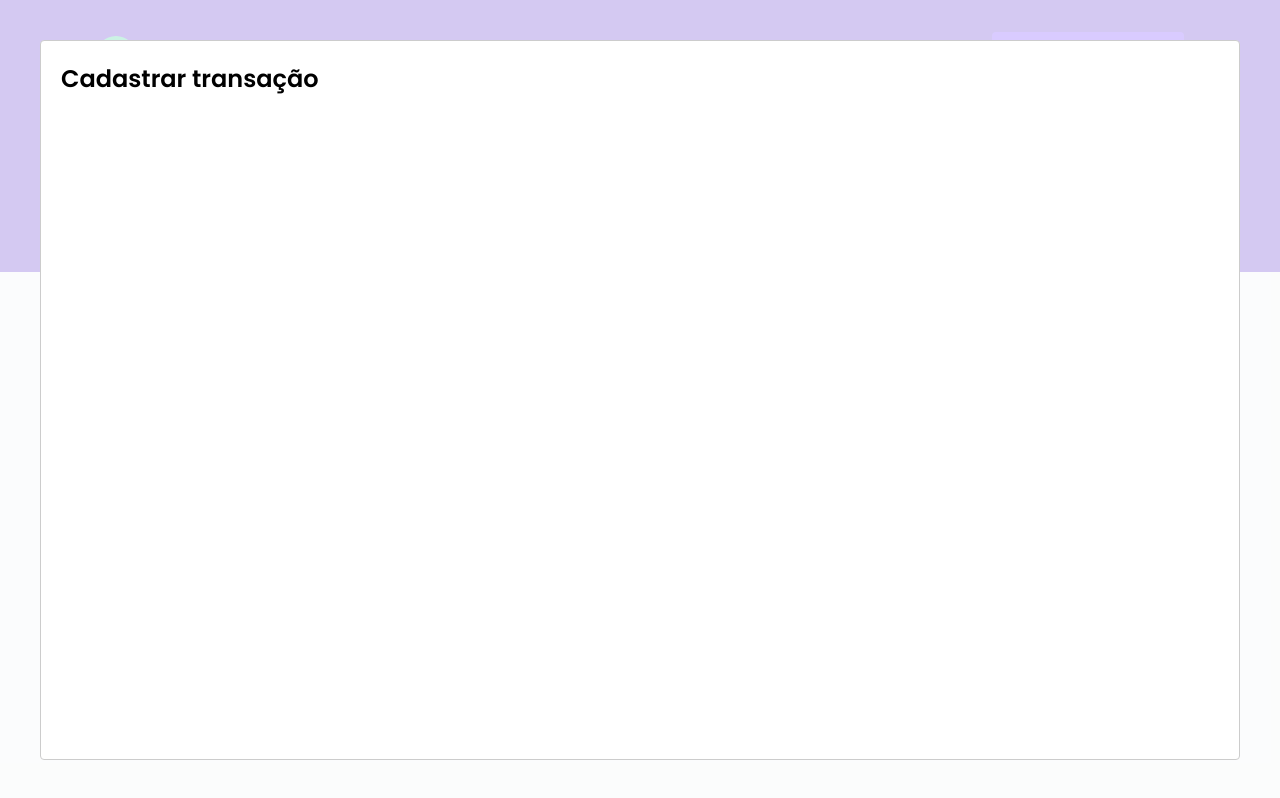
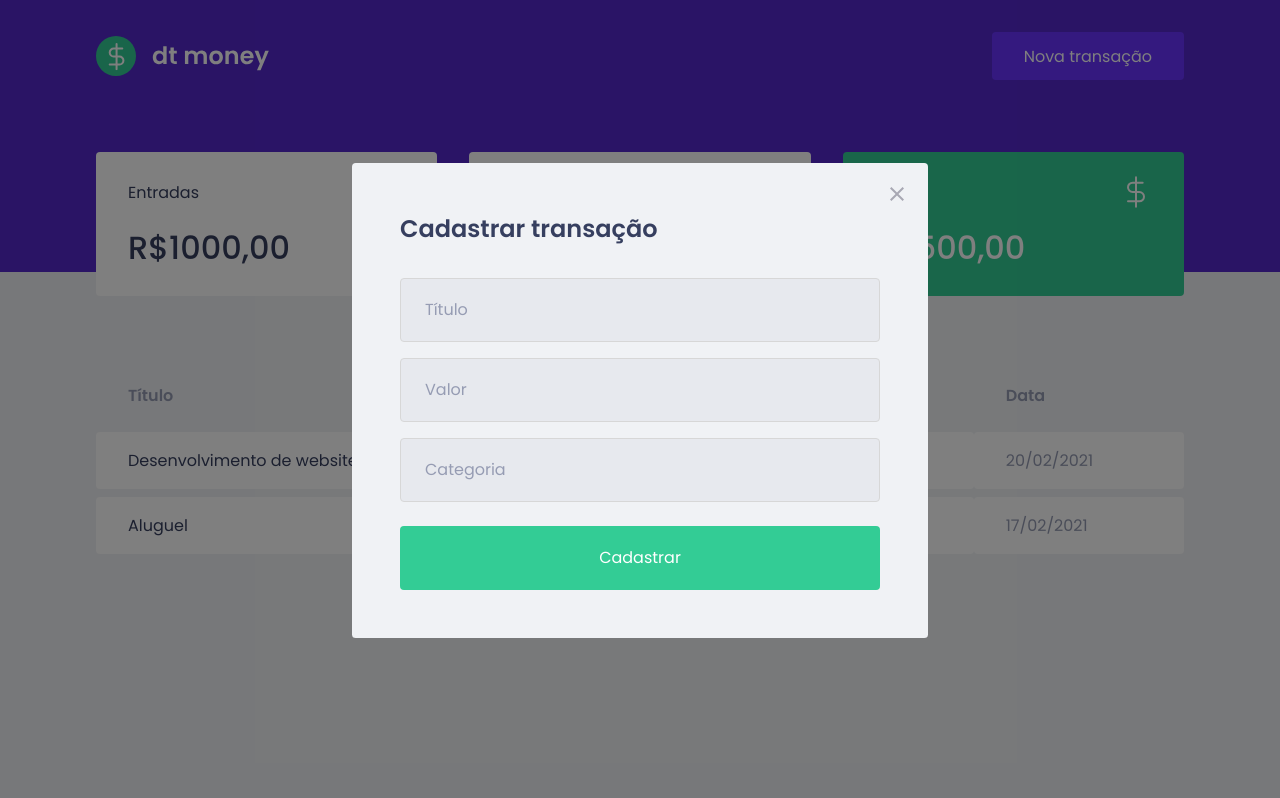
Before and after one commit to mavericardo/dtmoneyweb, a React (Create React App) app: page / in a window 1280 px wide. Both pictures are taken after a click on the button "Nova transação". Built offline with nearby package versions, Linux system fonts and the light colour scheme; no server answers; what miragejs would draw is missing.

Commit message:
feat: style new transaction modal

```diff
--- a/src/App.tsx
+++ b/src/App.tsx
@@ -3,6 +3,7 @@
 import { GlobalStyle } from "./styles/global";
 import { useState } from 'react';
 import Modal from 'react-modal';
+import { NewTransactionModal } from "./components/NewTransactionModal";
 
 Modal.setAppElement('#root');
 
@@ -23,12 +24,10 @@
 
       <Dashboard />
 
-      <Modal
+      <NewTransactionModal
         isOpen={isNewTransactionModalOpen}
         onRequestClose={handleCloseNewTransactionModal}
-      >
-        <h2>Cadastrar transação</h2>
-      </Modal>
+      ></NewTransactionModal>
 
       <GlobalStyle />
     </>
--- /dev/null
+++ b/src/components/NewTransactionModal/index.tsx
@@ -0,0 +1,48 @@
+import Modal from 'react-modal';
+import closeImg from '../../assets/close.svg';
+import { Container } from '../NewTransactionModal/style';
+
+interface NewTransactionModalProps {
+    isOpen: boolean;
+    onRequestClose: () => void;
+}
+
+export function NewTransactionModal({ isOpen, onRequestClose }: NewTransactionModalProps) {
+    return (
+        <Modal
+            isOpen={isOpen}
+            onRequestClose={onRequestClose}
+            overlayClassName="react-modal-overlay"
+            className="react-modal-content"
+        >
+            <button
+                type="submit"
+                onClick={onRequestClose}
+                className="react-modal-close"
+            >
+                <img src={closeImg} alt="Fechar modal"  />
+            </button>
+
+            <Container>
+                <h2>Cadastrar transação</h2>
+
+                <input
+                    placeholder="Título"
+                />
+
+                <input
+                    type="number"
+                    placeholder="Valor"
+                />
+
+                <input
+                    placeholder="Categoria"
+                />
+
+                <button type="submit">
+                    Cadastrar
+                </button>
+            </Container>
+        </Modal>
+    );
+}
--- /dev/null
+++ b/src/components/NewTransactionModal/style.ts
@@ -0,0 +1,48 @@
+import styled from 'styled-components';
+
+export const Container = styled.form`
+    h2 {
+        color: var(--text-title);
+        font-size: 1.5rem;
+        margin-bottom: 2rem;
+    }
+
+    input {
+        width: 100%;
+        padding: 0 1.5rem;
+        height: 4rem;
+        border-radius: 0.25rem;
+
+        border: 1px solid #d7d7d7;
+        background: #e7e9ee;
+
+        font-weight: 400;
+        font-size: 1rem;
+
+        &::placeholder {
+            color: var(--text-body);
+        }
+
+        & + input {
+            margin-top: 1rem;
+        }
+    }
+
+    button[type="submit"] {
+        width: 100%;
+        padding: 0 1.5rem;
+        height: 4rem;
+        background: var(--green);
+        color: #FFF;
+        border-radius: 0.25rem;
+        border: 0;
+        font-size: 1rem;
+        margin-top: 1.5rem;
+
+        transition: filter 0.2s;
+
+        &:hover {
+            filter: brightness(0.9);
+        }
+    }
+`;
--- a/src/styles/global.ts
+++ b/src/styles/global.ts
@@ -52,4 +52,39 @@
         cursor: not-allowed;
     }
 
+    .react-modal-overlay {
+        background: rgba(0,0,0,0.5);
+
+        position: fixed;
+        top: 0;
+        bottom: 0;
+        right: 0;
+        left: 0;
+
+        display: flex;
+        align-items: center;
+        justify-content: center;
+    }
+
+    .react-modal-content  {
+        width: 100%;
+        max-width: 576px;
+        background: var(--background);
+        padding: 3rem;
+        position: relative;
+        border-radius: 0.24rem;
+    }
+
+    .react-modal-close {
+        position: absolute;
+        right: 1.5rem;
+        top: 1.5rem;
+        border: 0;
+        background: transparent;
+        transition: 0.2s;
+
+        &:hover {
+            filter: brightness(0.9);
+        }
+    }
 `
```
